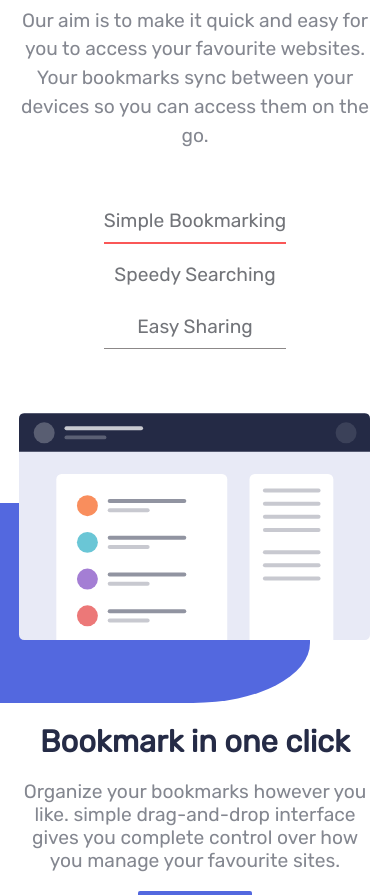
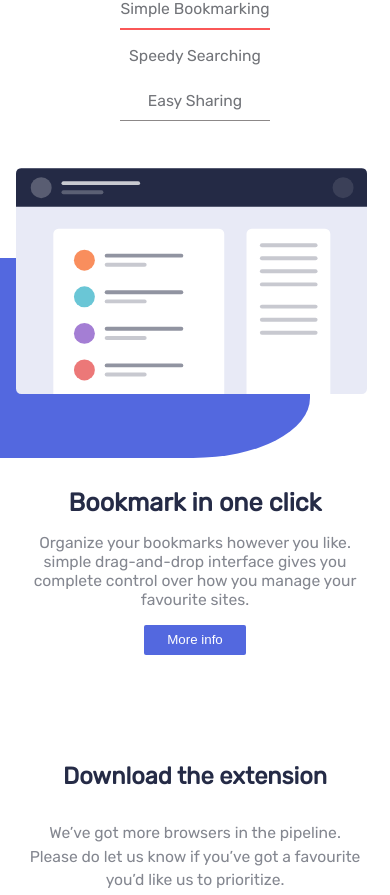
Before and after one commit to Mikey1233/BookmarkLandingPage, a React (Create React App) app: page / in a window 390 px wide. Shown: the part 925-1820 px from the top of the page. Built offline with nearby package versions, Linux system fonts and the light colour scheme.

Commit message:
style uodate

```diff
--- a/src/components/App/App.css
+++ b/src/components/App/App.css
@@ -10,7 +10,7 @@ body {
    scroll-behavior: smooth;
   }
   html{
-    font-size: 95%;
+    font-size: 100%;
   }
   p{
     color: hsl(225, 5%, 54%);
--- a/src/components/App/Faq/responsiveFaq.css
+++ b/src/components/App/Faq/responsiveFaq.css
@@ -10,7 +10,7 @@
         overflow: hidden;
       }
       .box div span{
-        font-size: 0.7rem;
+        font-size: 0.85rem;
       }
       .q-box{
         margin: 1rem 0;
--- a/src/components/App/Features/responsiveFeatures.css
+++ b/src/components/App/Features/responsiveFeatures.css
@@ -21,7 +21,7 @@
         grid-template-columns: 1fr;
         grid-template-rows: 1fr 1fr;
         padding-top: 1rem;
-        gap: 3rem;
+        gap: 5rem;
         padding-bottom: 1rem;
       }
       .toggle-article {
--- a/src/components/App/HeaderComp/responsiveHeeder.css
+++ b/src/components/App/HeaderComp/responsiveHeeder.css
@@ -2,7 +2,7 @@
 @import url('Header.css');
 @media screen and (max-width: 768px) {
   html {
-    font-size: 120%;
+    font-size: 98%;
   }
   body{
     background-color: white;
@@ -56,14 +56,14 @@
     z-index: 1;
     left: 0;
     margin-right: unset;
-    padding: 1rem 1rem 0 1rem;
+    padding: 0 1rem;
   }
   .list-items.active{
     top: 0;
   }
   .list-items li {
     font-size: 1.5rem;
-    padding: 1rem;
+    padding: 1rem 1rem 0 1rem;
     letter-spacing: 3px;
     border-top: 0.5px solid #f6f3f3;
     border-bottom: 0.5px solid #f6f3f3;
```
